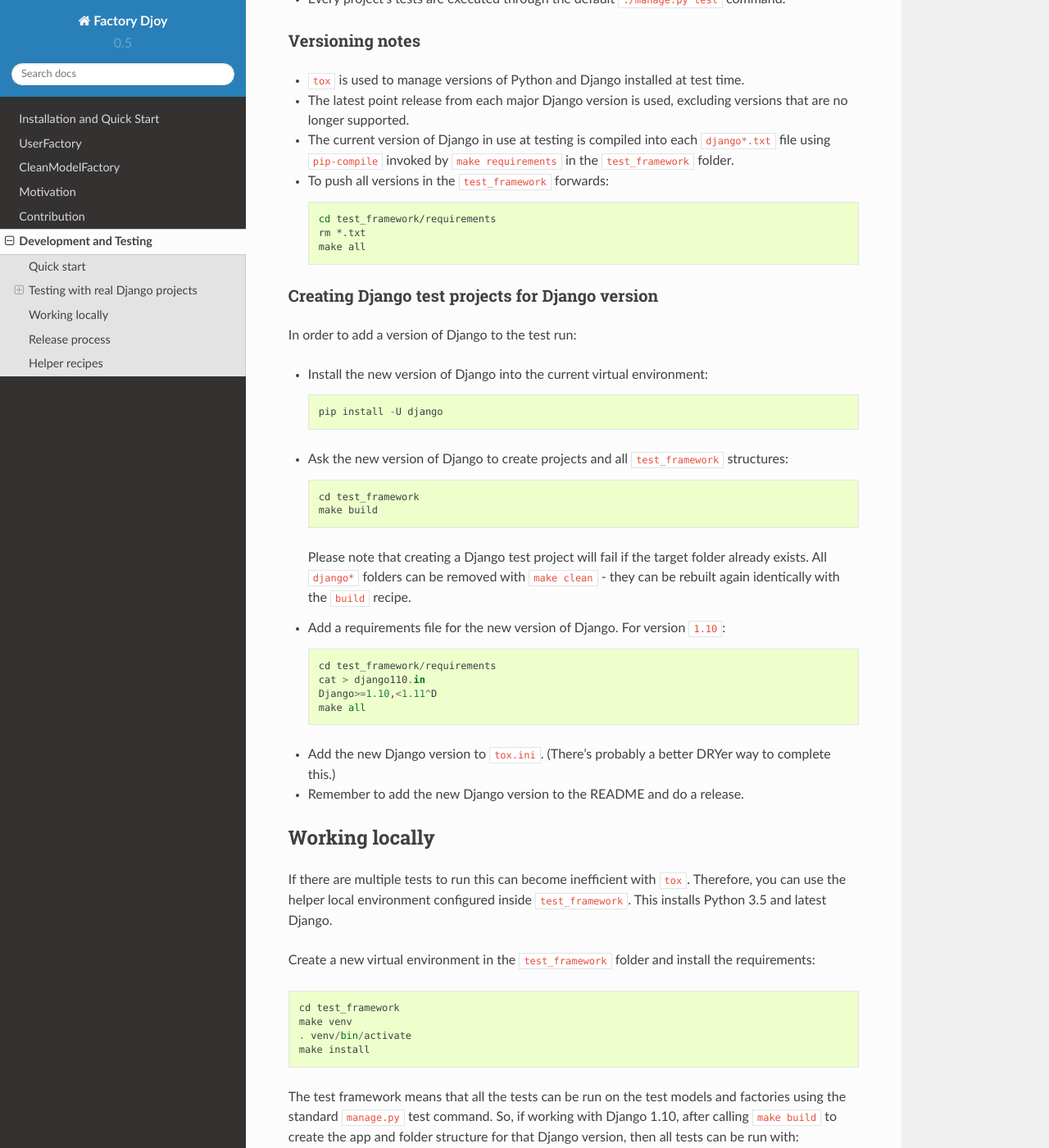
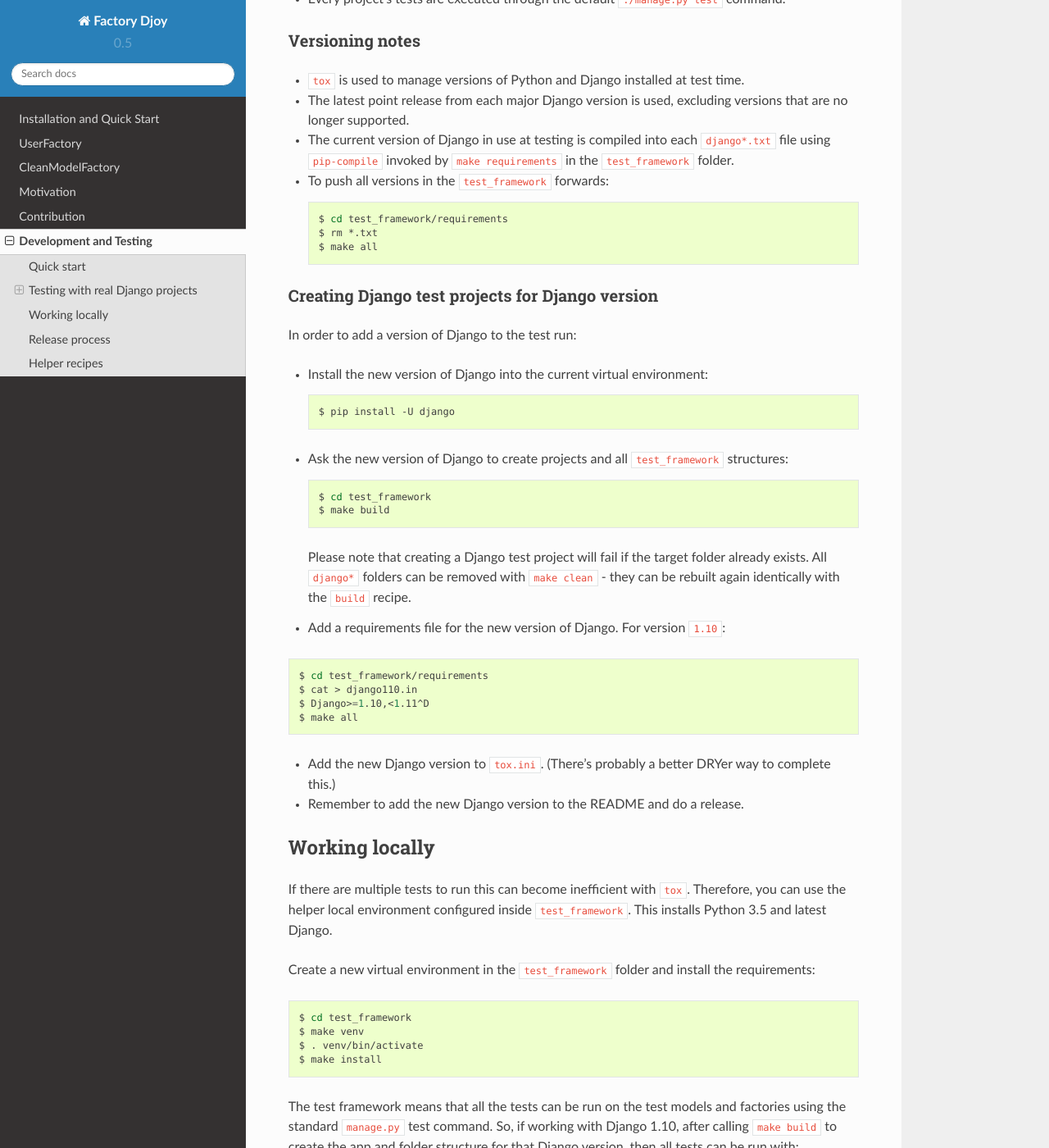
Before and after one commit to jamescooke/factory_djoy, a Sphinx documentation site: the page built from docs/development.rst, in a window 1280 px wide and 1400 px high, scrolled down 1385 px. Shown: the whole window at 82% size. Built offline with Sphinx 7.4.7 and the Read the Docs theme 2.0.0, drawn with Linux system fonts in a browser that asks for light colours; some of the changed text lies outside the part shown.

Commit message:
Format shell commands in development docs

```diff
--- a/docs/development.rst
+++ b/docs/development.rst
@@ -10,28 +10,38 @@ Quick start
 The test framework is already in place and ``tox`` is configured to make use of
 it. Therefore the quickest way to get going is to make use of it.
 
-Clone the repository and drop in::
+Clone the repository and drop in:
 
-    git clone git@github.com:jamescooke/factory_djoy.git
-    cd factory_djoy
+.. code-block:: sh
+
+    $ git clone git@github.com:jamescooke/factory_djoy.git
+    $ cd factory_djoy
 
 Create a virtual environment. This uses a bare call to ``virtualenv``, you
-might prefer to use ``workon``::
+might prefer to use ``workon``:
 
-    make venv
+.. code-block:: sh
 
-Activate the virtual environment and install requirements::
+    $ make venv
 
-    . venv/bin/activate
-    make install
+Activate the virtual environment and install requirements:
 
-Run all tests using ``tox`` for all versions of Python and Django::
+.. code-block:: sh
 
-    make test
+    $ . venv/bin/activate
+    $ make install
 
-Circle will also run linting before the main test run::
+Run all tests using ``tox`` for all versions of Python and Django:
 
-    make lint
+.. code-block:: sh
+
+    $ make test
+
+Circle will also run linting before the main test run:
+
+.. code-block:: sh
+
+    $ make lint
 
 
 Testing with real Django projects
@@ -84,9 +94,9 @@ Versioning notes
 
   .. code-block:: sh
 
-      cd test_framework/requirements
-      rm *.txt
-      make all
+      $ cd test_framework/requirements
+      $ rm *.txt
+      $ make all
 
 
 Creating Django test projects for Django version
@@ -94,26 +104,32 @@ Creating Django test projects for Django version
 
 In order to add a version of Django to the test run:
 
-* Install the new version of Django into the current virtual environment::
+* Install the new version of Django into the current virtual environment:
 
-      pip install -U django
+  .. code-block:: sh
+
+      $ pip install -U django
 
 * Ask the new version of Django to create projects and all ``test_framework``
-  structures::
+  structures:
 
-      cd test_framework
-      make build
+  .. code-block:: sh
+
+      $ cd test_framework
+      $ make build
 
   Please note that creating a Django test project will fail if the target
   folder already exists. All ``django*`` folders can be removed with ``make
   clean`` - they can be rebuilt again identically with the ``build`` recipe.
 
-* Add a requirements file for the new version of Django. For version ``1.10``::
+* Add a requirements file for the new version of Django. For version ``1.10``:
 
-      cd test_framework/requirements
-      cat > django110.in
-      Django>=1.10,<1.11^D
-      make all
+.. code-block:: sh
+
+      $ cd test_framework/requirements
+      $ cat > django110.in
+      $ Django>=1.10,<1.11^D
+      $ make all
 
 * Add the new Django version to ``tox.ini``. (There's probably a better DRYer
   way to complete this.)
@@ -129,19 +145,23 @@ Therefore, you can use the helper local environment configured inside
 ``test_framework``. This installs Python 3.5 and latest Django.
 
 Create a new virtual environment in the ``test_framework`` folder and install
-the requirements::
+the requirements:
 
-    cd test_framework
-    make venv
-    . venv/bin/activate
-    make install
+.. code-block:: sh
+
+    $ cd test_framework
+    $ make venv
+    $ . venv/bin/activate
+    $ make install
 
 The test framework means that all the tests can be run on the test models and
 factories using the standard ``manage.py`` test command. So, if working with
 Django 1.10, after calling ``make build`` to create the app and folder
-structure for that Django version, then all tests can be run with::
+structure for that Django version, then all tests can be run with:
 
-    make test
+.. code-block:: sh
+
+    $ make test
 
 
 Release process
@@ -164,33 +184,33 @@ like ``1.2.3``.
 
     .. code-block:: sh
 
-        make lint test
+        $ make lint test
 
   * Clean out any old distributions and make new ones:
 
     .. code-block:: sh
 
-        make clean dist
+        $ make clean dist
 
   * Test upload with Test PyPI and follow it with an install direct from Test
     PyPI:
 
     .. code-block:: sh
 
-        make test-upload test-install
+        $ make test-upload test-install
 
   * Tag release branch and push it:
 
     .. code-block:: sh
 
-        git tag v1.2.3
-        git push origin --tags
+        $ git tag v1.2.3
+        $ git push origin --tags
 
   * Upload to PyPI:
 
     .. code-block:: sh
 
-        make upload
+        $ make upload
 
 All done.
 
```
